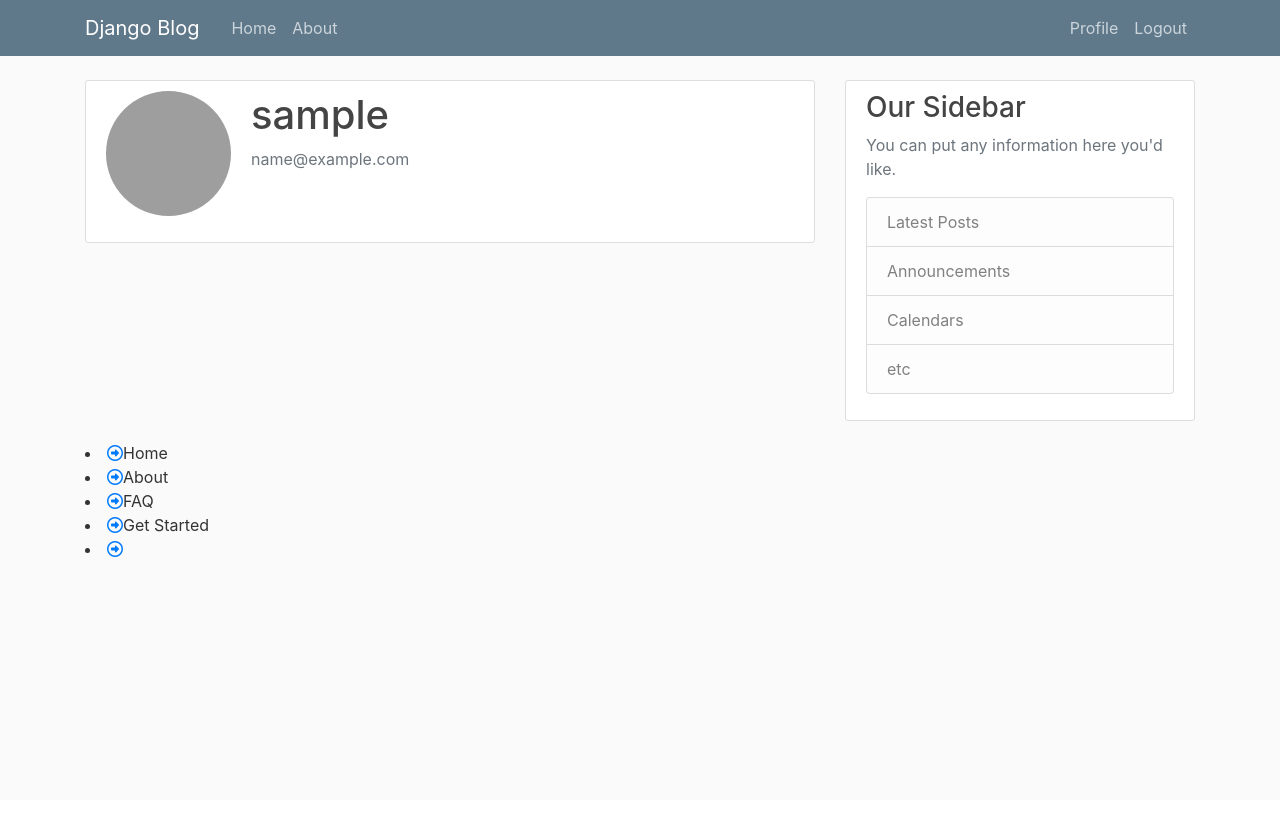
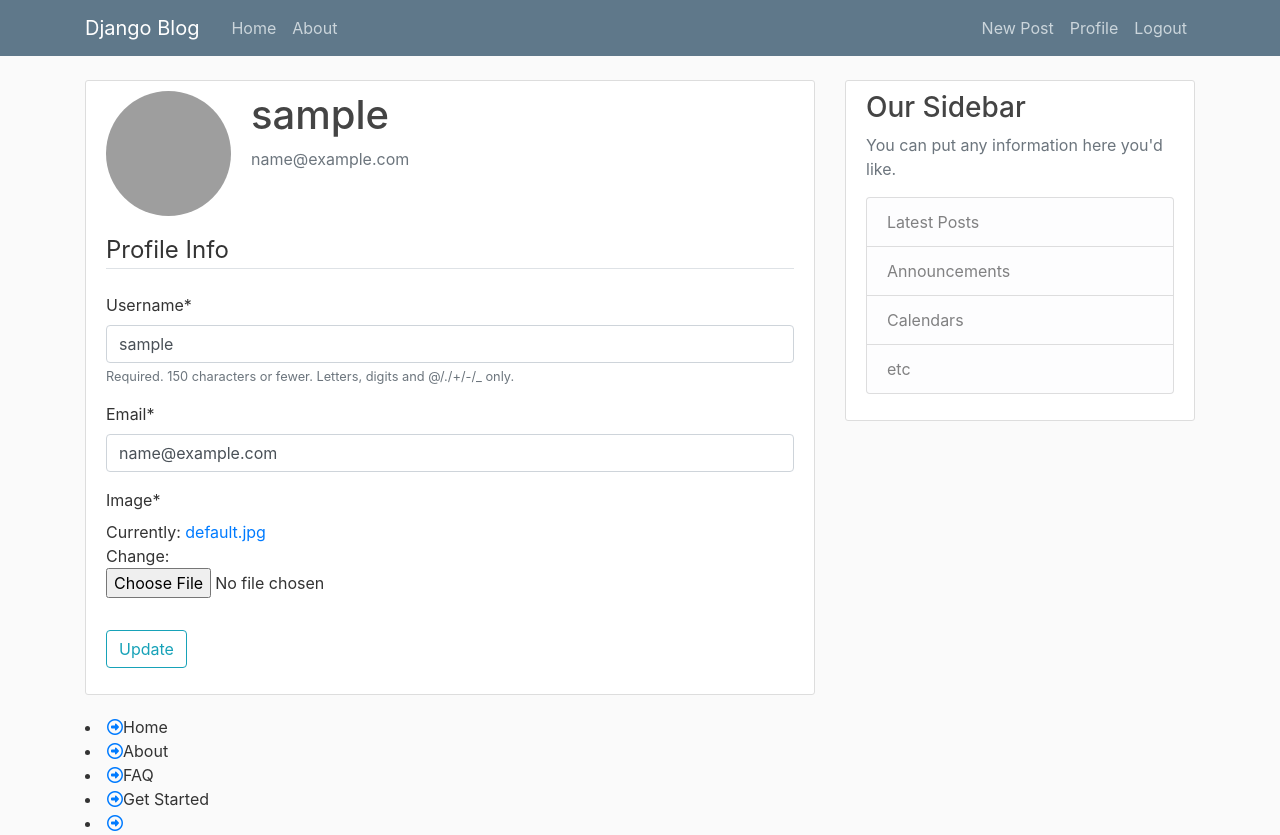
Before and after one commit to szantilas87/unicornattractor, a Django app: page /profile/ in a window 1280 px wide. Before the commit the page ends 557 px from the top, so only its background shows below. Run offline with Django 3.2, Linux system fonts and the light colour scheme; the visitor is signed in with stand-in values (Sample User, id 1); some libraries are stand-ins or nearby versions; grey boxes are pictures that could not be loaded.

Commit message:
Added: create, update and delete query

```diff
--- a/pages/models.py
+++ b/pages/models.py
@@ -1,7 +1,9 @@
 from django.db import models
 from django.utils import timezone
 from django.contrib.auth.models import User
+from django.urls import reverse
 
+#Model for a new query
 class Query(models.Model):
     title = models.CharField(max_length=100)
     content = models.TextField()
@@ -10,3 +12,7 @@ class Query(models.Model):
 
     def __str__(self):
         return self.title
+
+    #Return url to a specific query
+    def get_absolute_url(self):
+        return reverse("query-detail", kwargs={"pk": self.pk})
--- a/pages/urls.py
+++ b/pages/urls.py
@@ -1,7 +1,12 @@
 from django.urls import path
+from .views import QueryListView, QueryDetailView, QueryCreateView, QueryUpdateView, QueryDeleteView
 from . import views
 
 urlpatterns = [
-    path('', views.home, name='home'),
+    path('', QueryListView.as_view(), name='home'),
+    path('query/<int:pk>', QueryDetailView.as_view(), name='query-detail'),
+    path('query/new/', QueryCreateView.as_view(), name='query-create'),
+    path('query/<int:pk>/update', QueryUpdateView.as_view(), name='query-update'),
+    path('query/<int:pk>/delete', QueryDeleteView.as_view(), name='query-delete'),
     path('about/', views.about, name='about'),
 ]
--- a/templates/pages/index.html
+++ b/templates/pages/index.html
@@ -2,12 +2,13 @@
 {% block content %}
     {% for query in queries %}
         <article class="media content-section">
+        <img src="{{ query.author.profile.image.url }}" alt="author image" class="rounded-circle article-img">
         <div class="media-body">
             <div class="article-metadata">
             <a class="mr-2" href="#">{{ query.author }}</a>
             <small class="text-muted">{{ query.date_posted|date:"d F, Y" }}</small>
             </div>
-            <h2><a class="article-title" href="#">{{ query.title }}</a></h2>
+            <h2><a class="article-title" href="{% url 'query-detail' query.id %}">{{ query.title }}</a></h2>
             <p class="article-content">{{ query.content }}</p>
         </div>
         </article>
--- a/templates/partials/_navbar.html
+++ b/templates/partials/_navbar.html
@@ -13,6 +13,7 @@
                 <!-- Navbar Right Side -->
                 <div class="navbar-nav">
                     {% if user.is_authenticated %}
+                    <a class="nav-item nav-link" href="{% url 'query-create' %}">New Post</a>
                     <a class="nav-item nav-link" href="{% url 'profile' %}">Profile</a>
                     <a class="nav-item nav-link" href="{% url 'logout' %}">Logout</a>
                     {% else %}
--- a/templates/users/profile.html
+++ b/templates/users/profile.html
@@ -9,6 +9,16 @@
           <p class="text-secondary">{{ user.email }}</p>
         </div>
       </div>
-      <!-- FORM HERE -->
+      <form method="POST" enctype="multipart/form-data">
+            {% csrf_token %}
+            <fieldset class="form-group">
+                <legend class="border-bottom mb-4">Profile Info</legend>
+                {{ u_form|crispy}}
+                {{ p_form|crispy}}
+            </fieldset>
+            <div class="form-group">
+                <button class="btn btn-outline-info" type="submit">Update</button>
+            </div>
+        </form>
     </div>
 {% endblock content %}
--- a/users/forms.py
+++ b/users/forms.py
@@ -1,10 +1,26 @@
 from django import forms
 from django.contrib.auth.models import User
 from django.contrib.auth.forms import UserCreationForm
+from .models import Profile
 
+#New user form
 class UserRegisterForm(UserCreationForm):
     email = forms.EmailField()
 
     class Meta:
         model = User
         fields = ['username', 'email', 'password1', 'password2']
+
+#Update existing user form
+class UserUpdateForm(forms.ModelForm):
+    email = forms.EmailField()
+
+    class Meta:
+        model = User
+        fields = ['username', 'email']
+
+#Update logged user profile
+class ProfileUpdateForm(forms.ModelForm):
+    class Meta:
+        model = Profile
+        fields = ['image']
--- a/users/models.py
+++ b/users/models.py
@@ -1,10 +1,21 @@
 from django.db import models
 from django.contrib.auth.models import User
-
-
+from PIL import Image
+#Create profile
 class Profile(models.Model):
     user = models.OneToOneField(User, on_delete=models.CASCADE)
     image = models.ImageField(default='default.jpg', upload_to ='profile_pics')
 
     def __str__(self):
         return f'{self.user.username} Profile'
+
+    #Resize profile picture
+    def save(self, *args, **kwargs):
+        super().save(*args, **kwargs)
+
+        img = Image.open(self.image.path)
+
+        if img.height > 300 or img.width > 300:
+            output_size = (300, 300)
+            img.thumbnail(output_size)
+            img.save(self.image.path)
--- a/users/signals.py
+++ b/users/signals.py
@@ -3,11 +3,13 @@ from django.contrib.auth.models import User
 from django.dispatch import receiver
 from .models import Profile
 
+#Create a profile when a new user is created
 @receiver(post_save, sender=User)
 def create_profile(sender, instance, created, **kwargs):
     if created:
         Profile.objects.create(user=instance)
 
+#Save created profile
 @receiver(post_save, sender=User)
 def save_profile(sender, instance, **kwargs):
     instance.profile.save()
--- a/users/views.py
+++ b/users/views.py
@@ -1,8 +1,9 @@
 from django.shortcuts import render, redirect
 from django.contrib import messages
 from django.contrib.auth.decorators import login_required
-from .forms import UserRegisterForm
+from .forms import UserRegisterForm, UserUpdateForm, ProfileUpdateForm
 
+#Registration route
 def register(request):
     if request.method == 'POST':
         form = UserRegisterForm(request.POST)
@@ -15,6 +16,25 @@ def register(request):
         form = UserRegisterForm()
     return render(request, 'users/register.html', {'form': form})
 
+#Login route
 @login_required
 def profile(request):
-    return render(request, 'users/profile.html')
+    if request.method == 'POST':
+        u_form = UserUpdateForm(request.POST, instance=request.user)
+        p_form = ProfileUpdateForm(request.POST, request.FILES, instance=request.user.profile)
+
+        if u_form.is_valid and p_form.is_valid:
+            u_form.save()
+            p_form.save()
+            messages.success(request, f'Your account has been updated')
+            return redirect('profile')
+    else:
+        u_form = UserUpdateForm(instance=request.user)
+        p_form = ProfileUpdateForm(instance=request.user.profile)
+
+    context = {
+        'u_form': u_form,
+        'p_form': p_form
+    }
+
+    return render(request, 'users/profile.html', context)
```
Also changed, not shown: manage.py (added, +15 -0 lines), pages/views.py (+50 -5 lines), requirements.txt (added, +15 -0 lines), templates/pages/query_confirm_delete.html (added, +16 -0 lines), templates/pages/query_detail.html (added, +20 -0 lines), templates/pages/query_form.html (added, +16 -0 lines).
